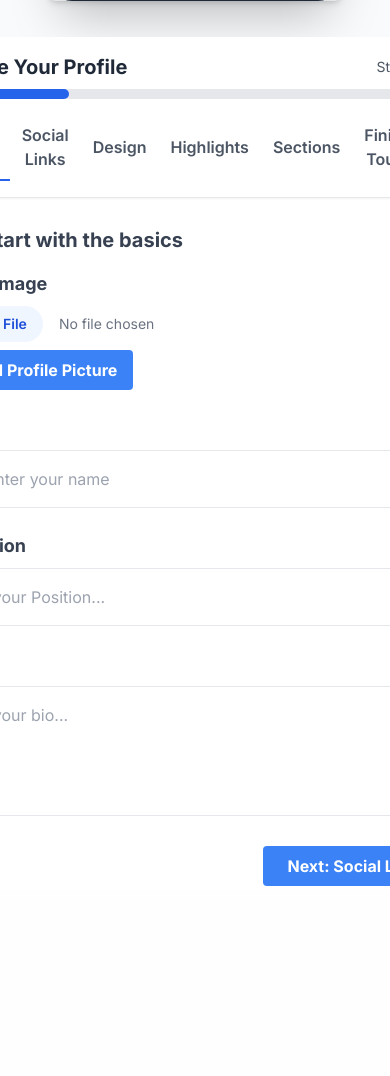
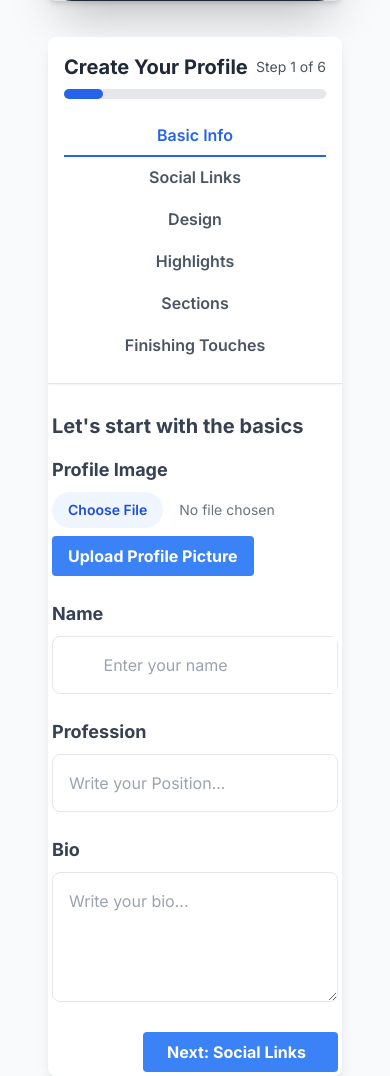
Before and after one commit to kushal1o1/Zylo, a Django app: page /create/ in a window 390 px wide; the page is wider, and only the part inside the window is pictured. Shown: the part 720-1796 px from the top of that part. Before the commit the page ends 1606 px from the top of that part, so only its background shows below. Run offline with Django 5.2, Linux system fonts and the light colour scheme; the visitor is signed in with stand-in values (Sample User, id 1); data comes from the database, SQL or seed files in the repository; data that the repository does not hold is empty; some libraries are stand-ins or nearby versions.

Commit message:
Fix:The progress bar width fix

```diff
--- a/templates/portfolio/index.html
+++ b/templates/portfolio/index.html
@@ -20,11 +20,11 @@
 
         <!-- Progress Bar -->
         <div class="w-full bg-gray-200 rounded-full h-2.5 mt-2">
-          <div class="bg-blue-600 h-2.5 rounded-full" id="progress-bar" style="width: 25%"></div>
+          <div class="bg-blue-600 h-2.5 rounded-full" id="progress-bar" style="width: 15%"></div>
         </div>
 
         <!-- Step Tabs -->
-        <div class="flex justify-between mt-4">
+        <div class="flex flex-col sm:flex-col md:flex-row  lg:flex-row bg-white justify-between  mt-4">
           <button class="step-tab active" data-step="1">Basic Info</button>
           <button class="step-tab" data-step="2">Social Links</button>
           <button class="step-tab" data-step="3">Design</button>
@@ -349,7 +349,7 @@
 <script>
 // Wizard navigation
 let currentStep = 1;
-const totalSteps = 4;
+const totalSteps = 6;
 
 // Initialize step handlers
 document.addEventListener('DOMContentLoaded', function() {
@@ -406,6 +406,7 @@ function goToStep(step) {
   currentStep = step;
   document.getElementById('current-step').textContent = step;
   document.getElementById('progress-bar').style.width = (step / totalSteps * 100) + '%';
+
 }
 
 // Debounce function for form fields
```
